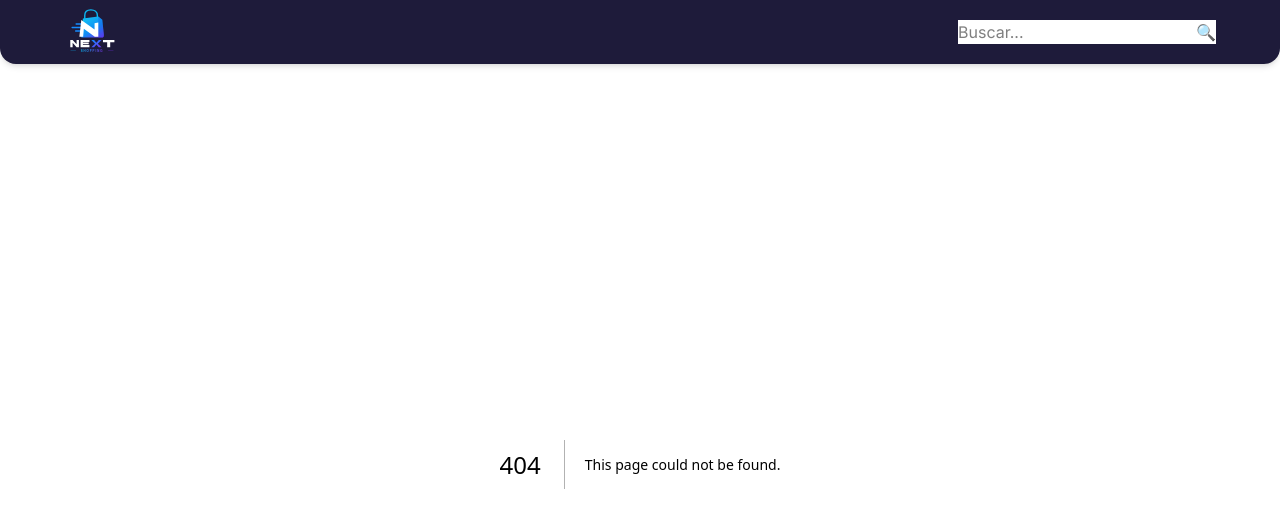
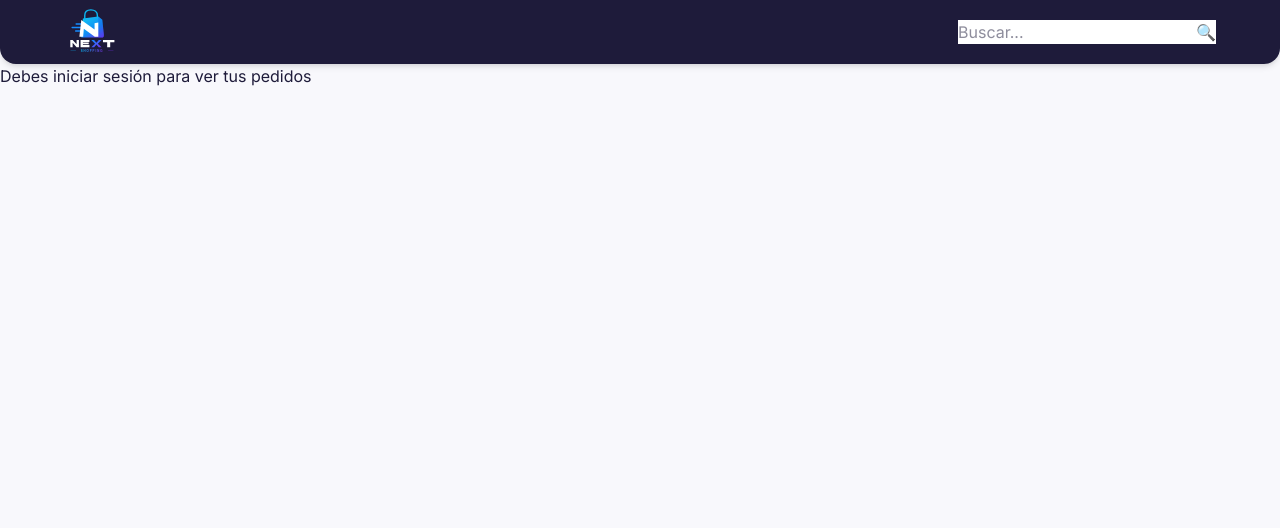
Before and after one commit to KevinValencia1020/next-shopping-app, a Next.js app in the folder frontend/: page /orders in a window 1280 px wide. Before the commit this address had no page. Shown: the top 528 px of the page. Built offline with nearby package versions, Linux system fonts and the light colour scheme.

Commit message:
feature: pagina estatica inicial de pedidos

```diff
--- /dev/null
+++ b/frontend/app/orders/page.tsx
@@ -0,0 +1,9 @@
+const OrdersPage = () => {
+  return (
+    <div>
+      <p>Debes iniciar sesión para ver tus pedidos</p>
+    </div>
+  )
+}
+
+export default OrdersPage;
```
